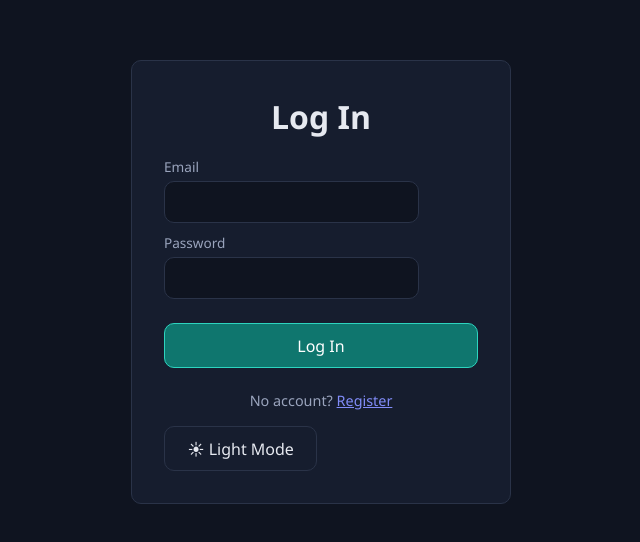
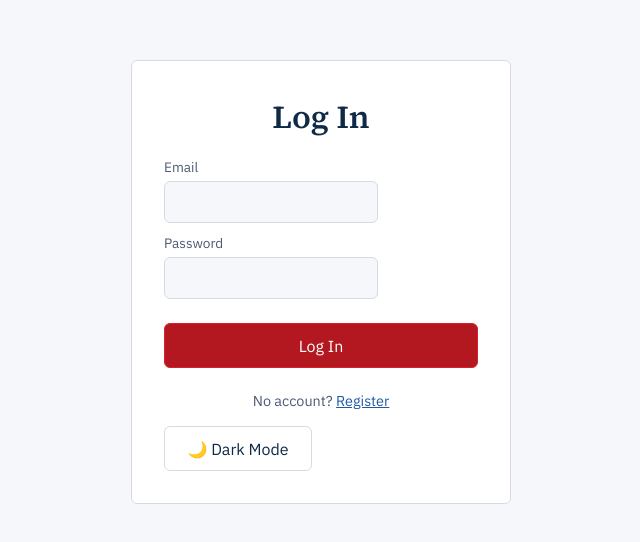
Before and after one commit to MaddoxMarkKibati/A-Web-Based-Blood-Donor-to-Hospital-Matching-System-for-Real-Time-Inventory, a React app in the folder frontend/: page /login in a window 1280 px wide. Shown: the part 118-660 px from the top of the page, without its empty margins (319-959 px from the left). Built offline with nearby package versions, Linux system fonts and the light colour scheme; no server answers; the HTML template or start-up script is replaced by a standard one.

Commit message:
frontend: add colour and type tokens with light theme as default

```diff
--- a/frontend/src/context/ThemeContext.jsx
+++ b/frontend/src/context/ThemeContext.jsx
@@ -4,7 +4,7 @@ const ThemeContext = createContext(null);
 
 export function ThemeProvider({ children }) {
   const [theme, setTheme] = useState(
-    () => localStorage.getItem("theme") || "dark"
+    () => localStorage.getItem("theme") || "light"
   );
 
   useEffect(() => {
--- a/frontend/src/index.css
+++ b/frontend/src/index.css
@@ -1,48 +1,60 @@
 :root,
+:root {
+  --font-ui: "IBM Plex Sans", "Segoe UI", system-ui, sans-serif;
+  --font-display: "Source Serif 4", Georgia, "Times New Roman", serif;
+  --radius: 6px;
+  --radius-lg: 14px;
+}
+
+:root,
+:root[data-theme="light"] {
+  --color-bg: #f5f7fa;
+  --color-surface: #ffffff;
+  --color-surface-raised: #edf1f6;
+  --color-border: #d5dbe5;
+  --color-text: #0f2a47;
+  --color-text-muted: #4b5b73;
+
+  --color-primary: #d9202b;
+  --color-primary-dark: #b3171f;
+  --color-accent: #1f5aa6;
+
+  --color-blood: #d9202b;
+  --color-blood-dark: #b3171f;
+  --color-critical: #8e1119;
+  --color-critical-bg: #f7e3e5;
+
+  --color-danger: #b3171f;
+  --color-danger-bg: #fbe4e5;
+  --color-success: #1e7e4d;
+  --color-success-bg: #e2f5ea;
+  --color-warning: #c98a12;
+  --color-warning-bg: #fbf0d9;
+}
+
 :root[data-theme="dark"] {
-  --color-bg: #0f1420;
-  --color-surface: #161d2e;
-  --color-surface-raised: #1e2638;
-  --color-border: #2a3348;
-  --color-text: #e6e9f0;
-  --color-text-muted: #9aa4bd;
+  --color-bg: #0e1726;
+  --color-surface: #142036;
+  --color-surface-raised: #1b2a44;
+  --color-border: #28395a;
+  --color-text: #e8edf5;
+  --color-text-muted: #9fb0ca;
 
-  --color-primary: #2dd4bf;
-  --color-primary-dark: #0f766e;
-  --color-accent: #818cf8;
+  --color-primary: #e5414b;
+  --color-primary-dark: #b3171f;
+  --color-accent: #6fa8f0;
 
-  --color-blood: #f5333f;
-  --color-blood-dark: #c41e29;
+  --color-blood: #e5414b;
+  --color-blood-dark: #b3171f;
+  --color-critical: #8e1119;
+  --color-critical-bg: #3a1418;
 
-  --color-danger: #f87171;
-  --color-danger-bg: #3b1818;
+  --color-danger: #f2777f;
+  --color-danger-bg: #3b1820;
   --color-success: #4ade80;
   --color-success-bg: #14301f;
-
-  --radius: 10px;
-}
-
-:root[data-theme="light"] {
-  --color-bg: #f4f6f9;
-  --color-surface: #ffffff;
-  --color-surface-raised: #eef1f6;
-  --color-border: #d7dce4;
-  --color-text: #14213d;
-  --color-text-muted: #51607a;
-
-  --color-primary: #f5333f;
-  --color-primary-dark: #c41e29;
-  --color-accent: #14213d;
-
-  --color-blood: #f5333f;
-  --color-blood-dark: #c41e29;
-
-  --color-danger: #c0392b;
-  --color-danger-bg: #fbe4e2;
-  --color-success: #1e7e4d;
-  --color-success-bg: #e2f5ea;
-
-  --radius: 10px;
+  --color-warning: #e3a72f;
+  --color-warning-bg: #3a2d10;
 }
 
 * {
@@ -52,7 +64,7 @@
 body {
   margin: 0;
   min-height: 100vh;
-  font-family: "Segoe UI", system-ui, -apple-system, sans-serif;
+  font-family: var(--font-ui);
   background: var(--color-bg);
   color: var(--color-text);
   line-height: 1.5;
@@ -60,8 +72,12 @@ body {
 }
 
 h1, h2, h3 {
-  font-weight: 700;
+  font-weight: 600;
   margin: 0 0 0.5em 0;
+}
+
+h1, h2 {
+  font-family: var(--font-display);
 }
 
 a {
```
